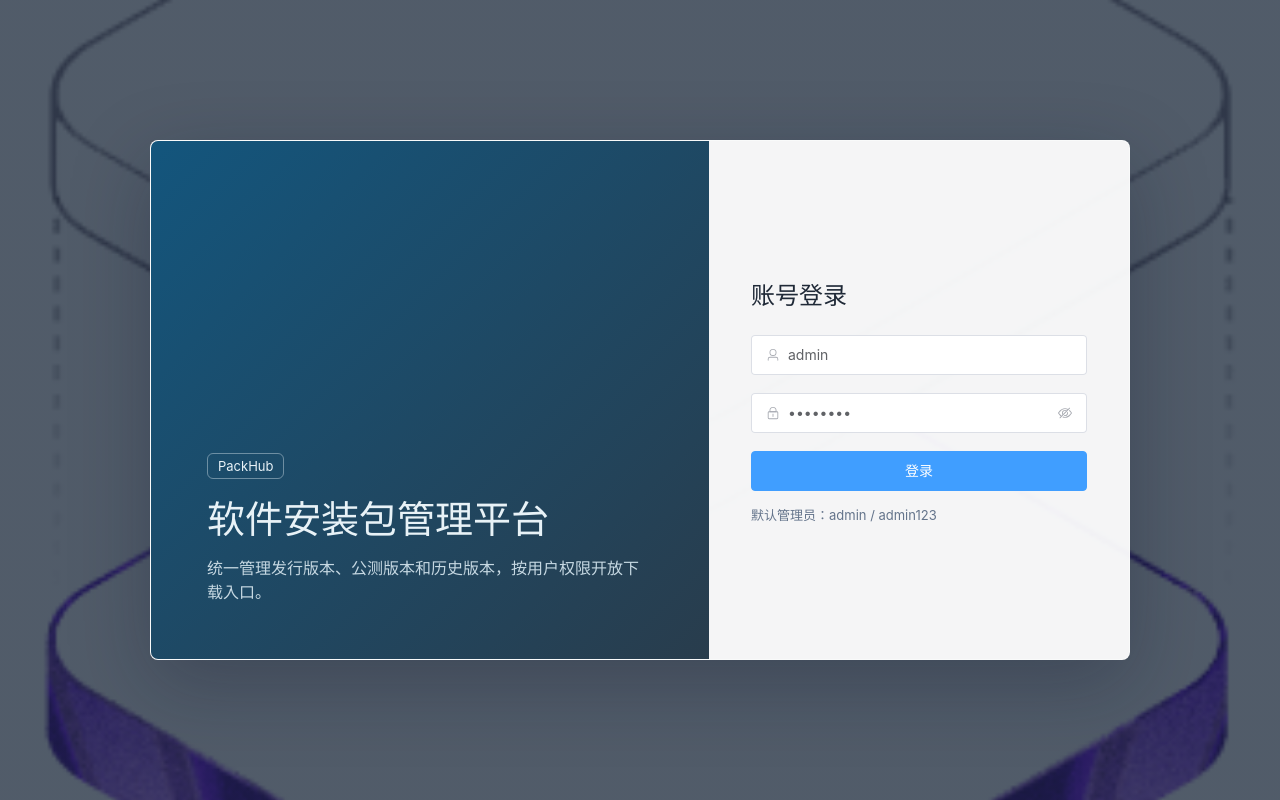
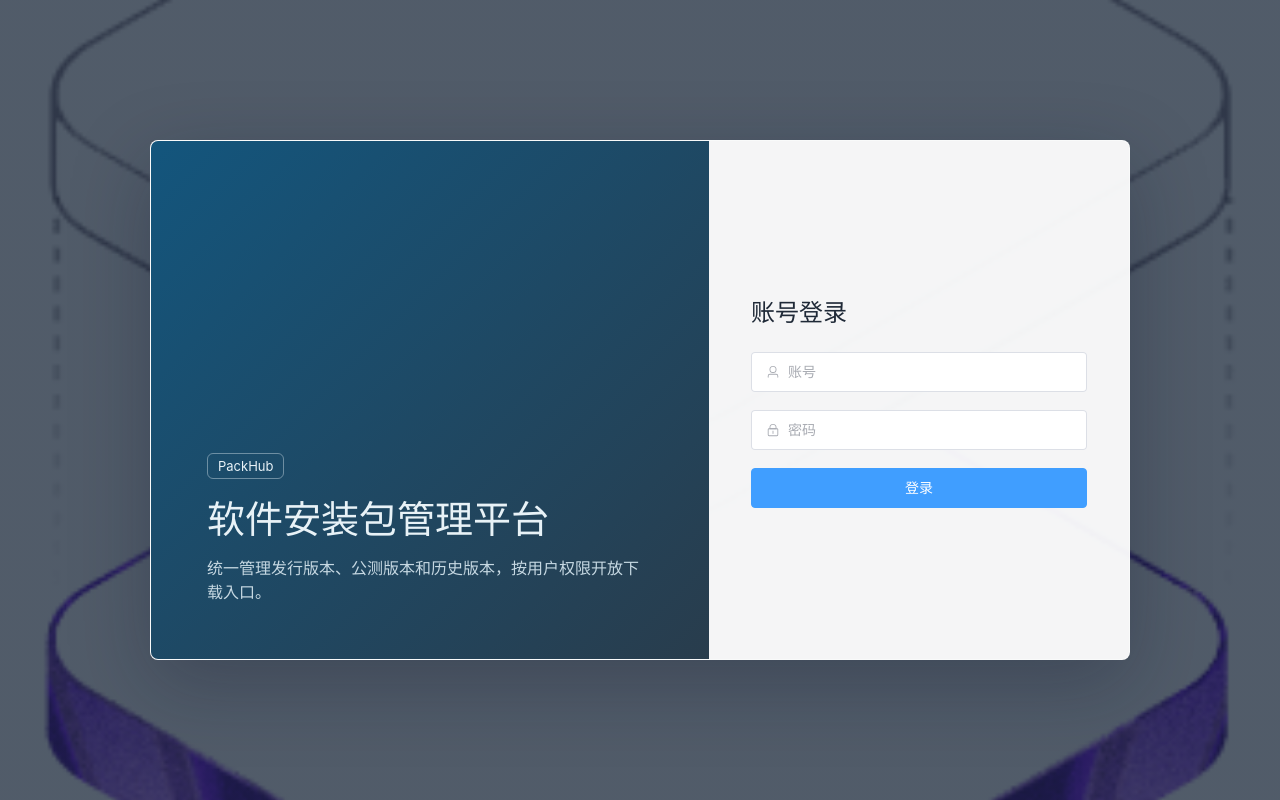
Before and after one commit to wxQTFY/packhub, a Vue app: page /login in a window 1280 px wide. Built offline with nearby package versions, Linux system fonts and the light colour scheme.

Commit message:
移除登录页默认账号提示并补充部署文档

```diff
--- a/src/views/LoginView.vue
+++ b/src/views/LoginView.vue
@@ -9,7 +9,7 @@ const auth = useAuthStore();
 const route = useRoute();
 const router = useRouter();
 const loading = ref(false);
-const form = reactive({ username: 'admin', password: 'admin123' });
+const form = reactive({ username: '', password: '' });
 
 async function submit() {
   loading.value = true;
@@ -41,7 +41,6 @@ async function submit() {
           <el-input v-model="form.password" :prefix-icon="Lock" type="password" show-password size="large" placeholder="密码" />
         </el-form-item>
         <el-button type="primary" size="large" :loading="loading" native-type="submit">登录</el-button>
-        <p class="hint">默认管理员：admin / admin123</p>
       </el-form>
     </section>
   </main>
```
Also changed, not shown: 1 other file (tests, documents, lock files or other folders).
